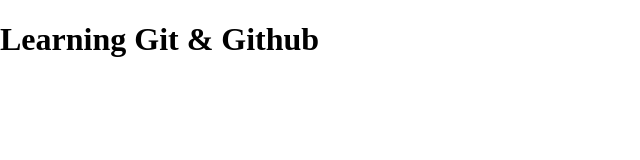
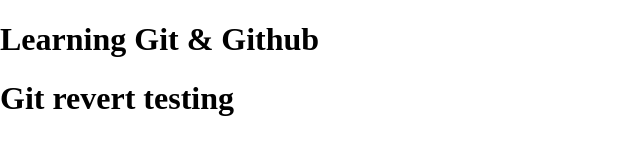
Before and after one commit to Tahsin005/learning-git, a plain HTML site: page index.html in a window 1280 px wide. Shown: the whole page, without its empty margins (0-640 px from the left). Drawn offline with Linux system fonts and the light colour scheme.

Commit message:
git revert testing

```diff
--- a/index.html
+++ b/index.html
@@ -8,5 +8,6 @@
 </head>
 <body>
     <h1>Learning Git & Github</h1>
+    <h1>Git revert testing</h1>
 </body>
 </html>
```
